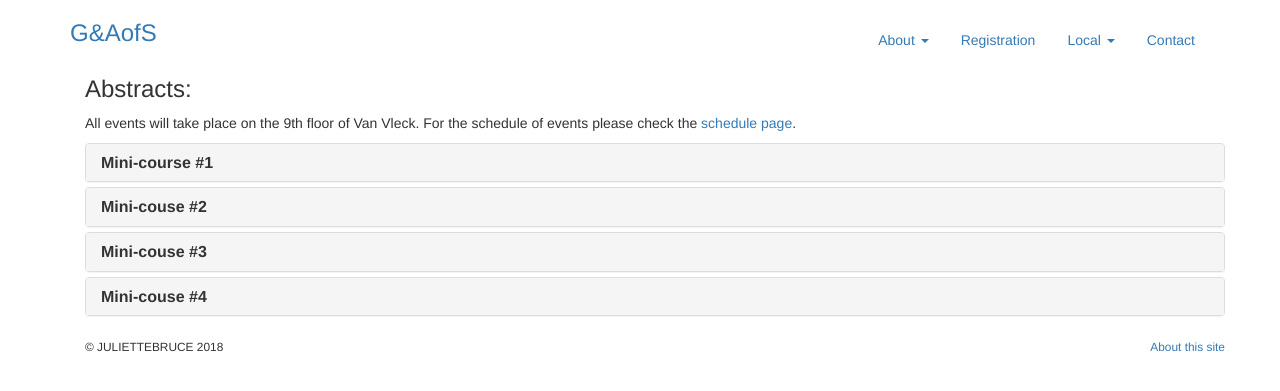
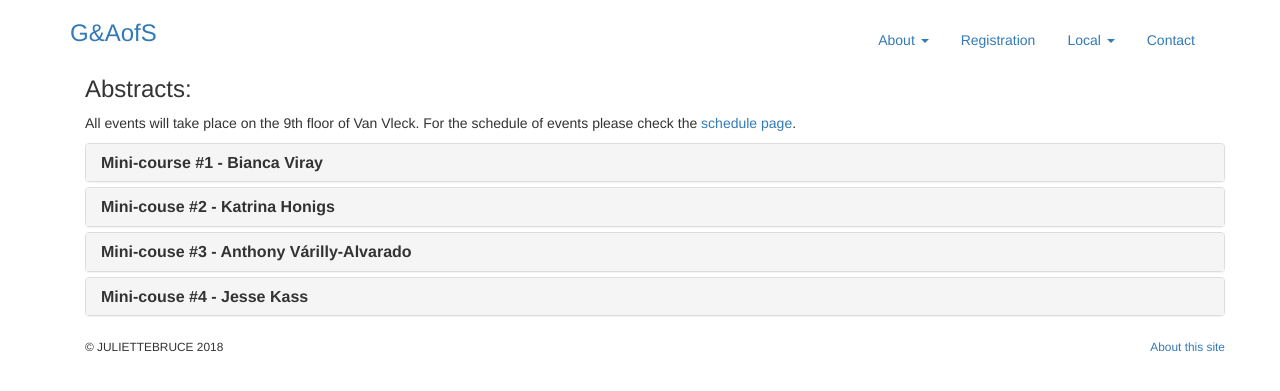
Before and after one commit to julietteBruce/geometry-arithmetic-surfaces, a Jekyll site: the page built from abstracts/index.html, in a window 1280 px wide. Shown: the top 391 px of the page. Built offline with Jekyll 4.4.1, drawn with Linux system fonts in a browser that asks for light colours; nearby versions of some CDN libraries; library files that are not in the unit come from our copies.

Commit message:
Updated Abstracts

```diff
--- a/abstracts/index.html
+++ b/abstracts/index.html
@@ -12,12 +12,12 @@ description: G&AoS
     <div class="panel-heading">
       <h4 class="panel-title">
         <a data-toggle="collapse" data-parent="#accordion" href="#collapse1">
-        <b>Mini-course #1</b></a>
+        <b>Mini-course #1 - Bianca Viray</b></a>
       </h4>
     </div>
     <div id="collapse1" class="panel-collapse collapse">
 <div class="panel-body">
-The abstract and speaker for mini-course #1 will be added later.
+The title and abstract for mini-course #1 will be added later.
 <br>
 </div>
 </div>
@@ -27,12 +27,12 @@ The abstract and speaker for mini-course #1 will be added later.
     <div class="panel-heading">
       <h4 class="panel-title">
         <a data-toggle="collapse" data-parent="#accordion" href="#collapse2">
-<b>Mini-couse #2</b></a>
+<b>Mini-couse #2 - Katrina Honigs</b></a>
       </h4>
     </div>
     <div id="collapse2" class="panel-collapse collapse">
       <div class="panel-body">
-	The abstract and speaker for mini-course #2 will be added later.
+	The title and abstract for mini-course #2 will be added later.
 	<br>
 </div>
 </div>
@@ -42,12 +42,12 @@ The abstract and speaker for mini-course #1 will be added later.
     <div class="panel-heading">
       <h4 class="panel-title">
         <a data-toggle="collapse" data-parent="#accordion" href="#collapse3">
-<b>Mini-couse #3</b></a>
+<b>Mini-couse #3 - Anthony V&aacute;rilly-Alvarado</b></a>
       </h4>
     </div>
     <div id="collapse3" class="panel-collapse collapse">
       <div class="panel-body">
-	The abstract and speaker for mini-course #3 will be added later.
+	The title and abstract for mini-course #3 will be added later.
 	<br>
 </div>
 </div>
@@ -57,12 +57,12 @@ The abstract and speaker for mini-course #1 will be added later.
     <div class="panel-heading">
       <h4 class="panel-title">
         <a data-toggle="collapse" data-parent="#accordion" href="#collapse4">
-<b>Mini-couse #4</b></a>
+<b>Mini-couse #4 - Jesse Kass</b></a>
       </h4>
     </div>
     <div id="collapse4" class="panel-collapse collapse">
       <div class="panel-body">
-	The abstract and speaker for mini-course #4 will be added later.
+	The title and abstract for mini-course #4 will be added later.
 	<br>
 </div>
 </div>
--- a/overview/index.html
+++ b/overview/index.html
@@ -19,7 +19,7 @@ The goals of this workshop are:
 <ul>
 <li> Introduce participants to cutting edge research topics, and senior
 researchers in the algebraic and arithmetic geometry of surfaces.</li>
-<li> Strengthen the network mathematicians from generally underrepresented groups, n particular women and non-binary researchers, in
+<li> Strengthen the network mathematicians from generally underrepresented groups, in particular women and non-binary researchers, in
 algebraic and arithmetic geometry, and the surrounding areas.</li>
 <li> Develop collaborative relationships that cut across standard
 topic-collaborations and involve diverse groups of researchers.</li>
```
Also changed, not shown: other parts of abstracts/index.html (+1 -1 lines).
